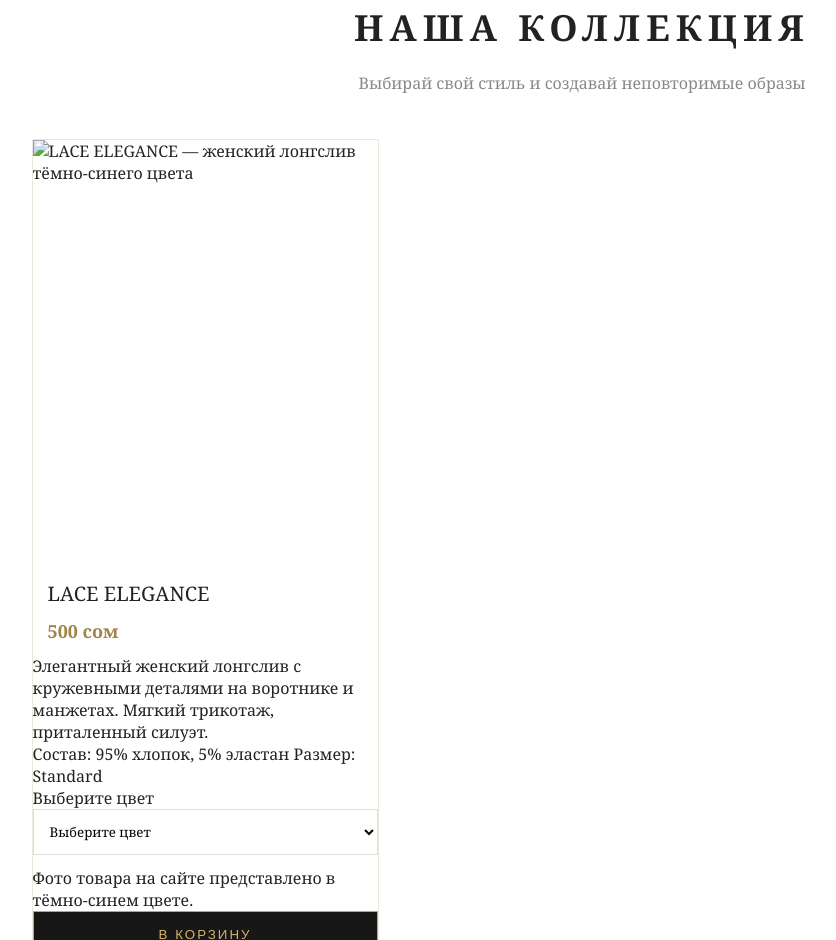
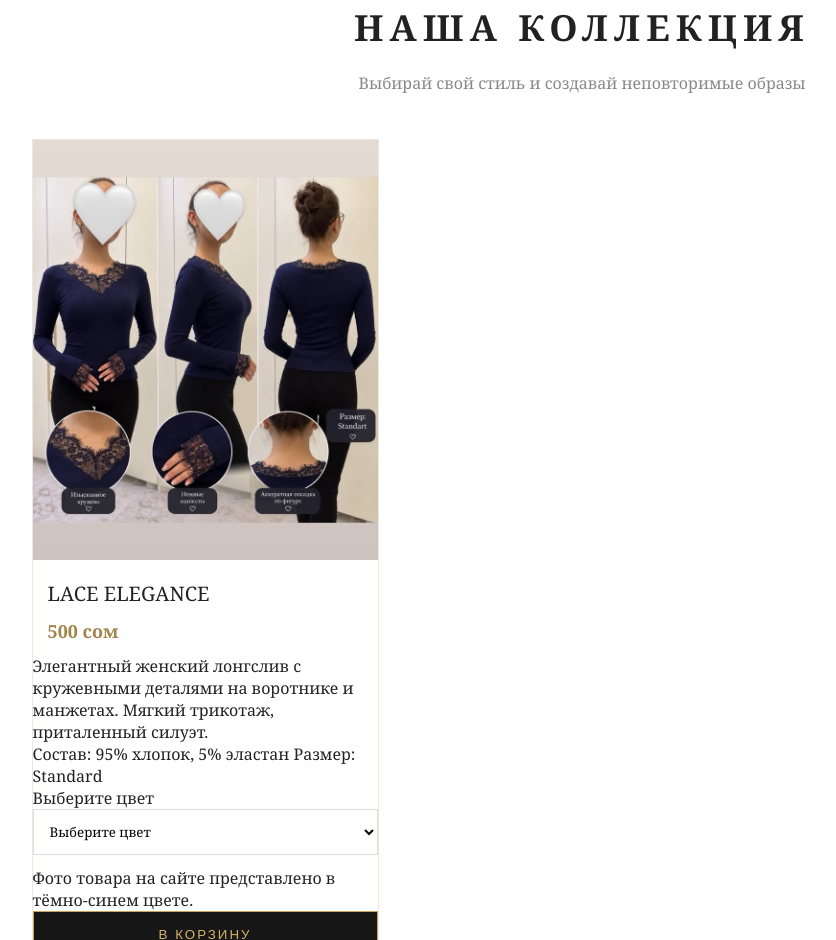
Before and after one commit to mamytovmergen01/Meriza, a plain HTML site: page index.html in a window 1280 px wide. Shown: the part 1233-2173 px from the top of the page, without its empty margins (58-894 px from the left). Drawn offline with Linux system fonts and the light colour scheme.

Commit message:
Add files via upload

```diff
--- a/index.html
+++ b/index.html
@@ -58,7 +58,7 @@
             <article class="product">
 
                 <img
-                    src="images/lace-elegance-blue.jpg"
+                    src="lace-elegance-blue.jpg"
                     alt="LACE ELEGANCE — женский лонгслив тёмно-синего цвета"
                 >
 
```
